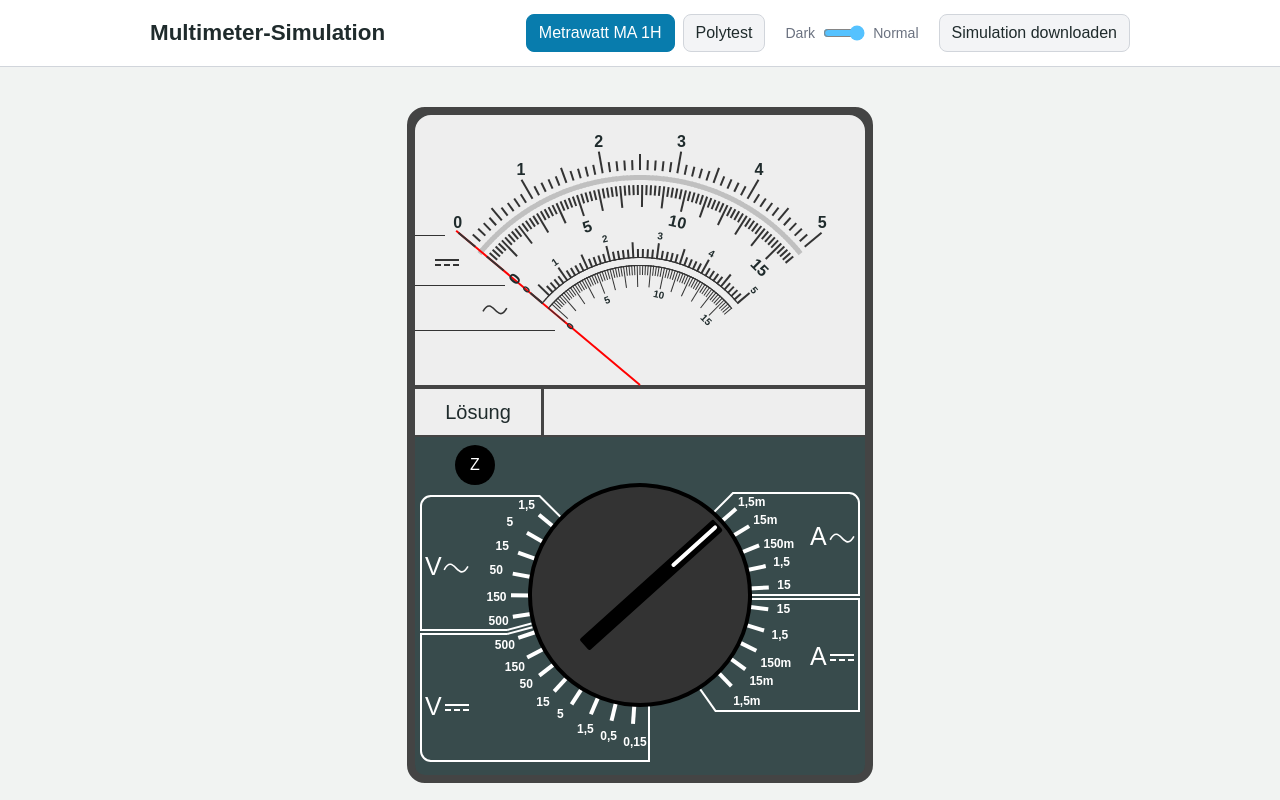
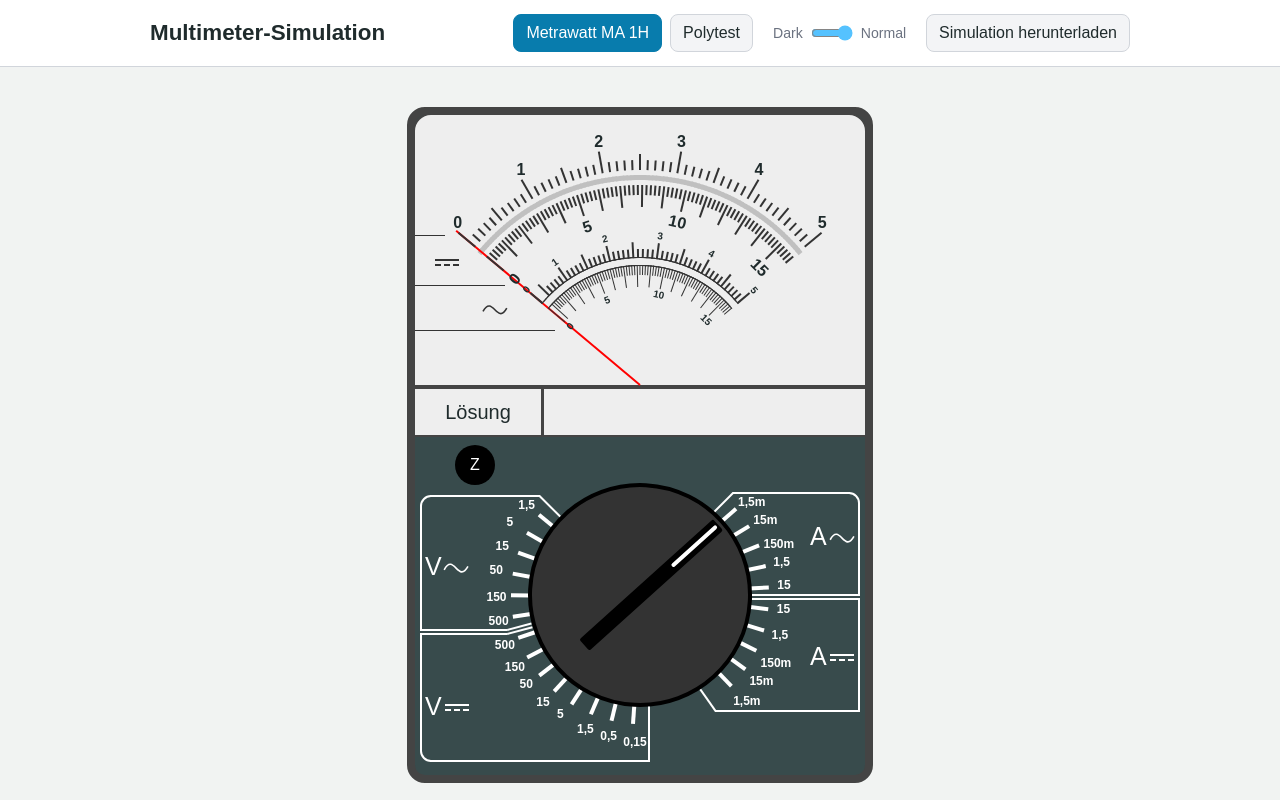
Before and after one commit to mortower/Physik-Multimetersimulation, a plain HTML site: page index.html in a window 1280 px wide. Shown: the top 800 px of the page. Drawn offline with Linux system fonts and the light colour scheme.

Commit message:
Button text update

```diff
--- a/index.html
+++ b/index.html
@@ -1085,7 +1085,7 @@
         <input id="theme-switch" type="range" min="0" max="1" step="1" value="1" aria-label="Darstellung zwischen Darkmode und Normalmodus umschalten" />
         <span>Normal</span>
       </label>
-      <button type="button" id="download-simulation">Simulation downloaden</button>
+      <button type="button" id="download-simulation">Simulation herunterladen</button>
     </div>
   </header>
   <main id="simulation-area">
```
